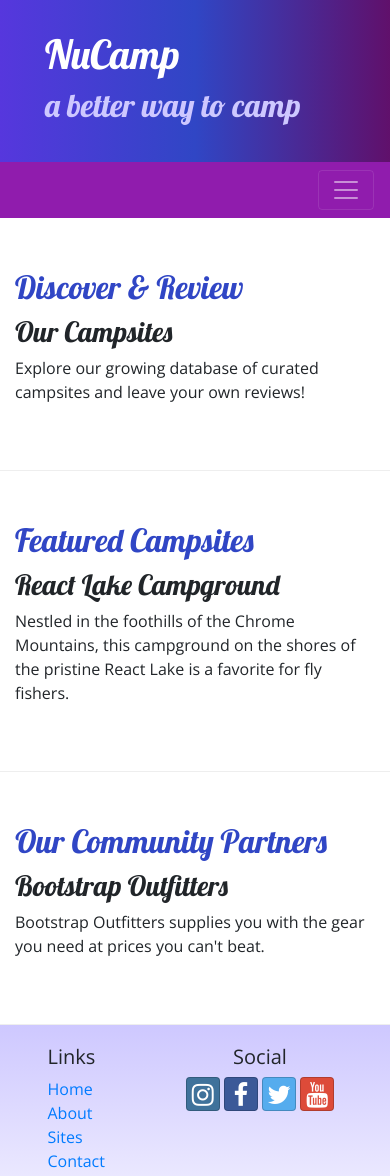
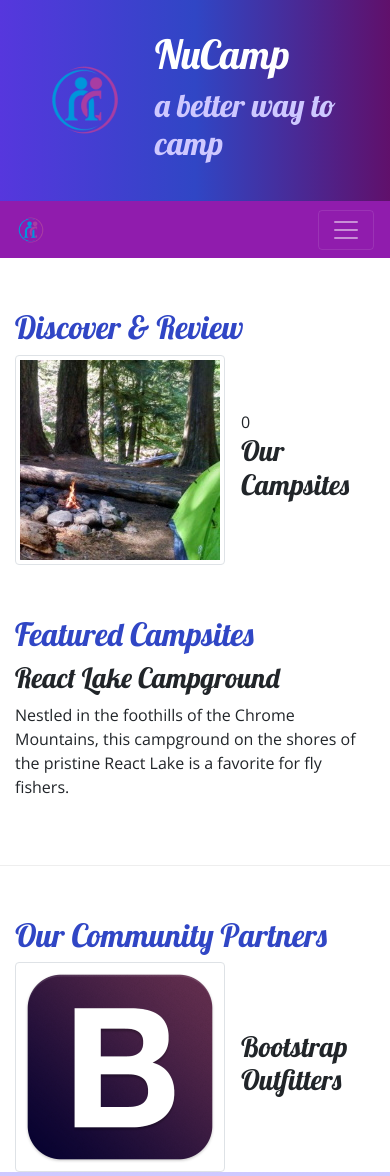
Before and after one commit to dendypat/nucamp-bootstrap, a website: page index.html in a window 390 px wide. Shown: the top 1176 px of the page. Drawn offline with nearby package versions, Linux system fonts and the light colour scheme.

Commit message:
Images and Media

```diff
--- a/index.html
+++ b/index.html
@@ -17,6 +17,9 @@
     <header class="jumbotron jumbotron-fluid">
         <div class="container">
             <div class="row">
+                <div class="col-4 col-sm-3 col-md-2 align-self-center">
+                    <img src="img/logo.png" class="img-fluid" />
+                </div>
                 <div class="col">
                     <h1>NuCamp</h1>
                     <h2>a better way to camp</h2>
@@ -26,15 +29,20 @@
     </header>
     <nav class="navbar navbar-expand-sm navbar-dark stick-top">
         <div class="container">
-            <button class="navbar-toggler ml-auto" type="button" data-toggle="collapse" data-target="#nucampNavbar">
+            <a class="navbar-brand" href="#"><img src="img/logo.png" height="30" width="30" /></a>
+            <button class="navbar-toggler" type="button" data-toggle="collapse" data-target="#nucampNavbar">
                 <span class="navbar-toggler-icon"></span>
             </button>
             <div class="collapse navbar-collapse" id="nucampNavbar">
                 <ul class="navbar-nav">
-                    <li class="nav-item active"><a class="nav-link" href="#"><i class="fa fa-home fa-lg"></i> Home</a></li>
-                    <li class="nav-item"><a class="nav-link" href="aboutus.html"><i class="fa fa-info fa-lg"></i> About</a></li>
+                    <li class="nav-item active"><a class="nav-link" href="#"><i class="fa fa-home fa-lg"></i> Home</a>
+                    </li>
+                    <li class="nav-item"><a class="nav-link" href="aboutus.html"><i class="fa fa-info fa-lg"></i>
+                            About</a></li>
                     <li class="nav-item"><a class="nav-link" href="#"><i class="fa fa-list fa-lg"></i> Sites</a></li>
-                    <li class="nav-item"><a class="nav-link" href="#"><i class="fa fa-address-card fa-lg"></i> Contact</a></li>
+                    <li class="nav-item"><a class="nav-link" href="contactus.html"><i
+                                class="fa fa-address-card fa-lg"></i>
+                            Contact</a></li>
                 </ul>
     </nav>
     <div class="container">
@@ -43,8 +51,13 @@
                 <h2 class="text-sm-right">Discover & Review</h2>
             </div>
             <div class="col">
+                <div class="media">
+                    <img class="d-flex mr-3 img-thumbnail" src="img/breadcrumb-trail-thumb.jpg"
+                        alt="Breadcrumb Trail" />
+                    <div class="media-body align-self-center">0
                         <h3>Our Campsites</h3>
-                <p>Explore our growing database of curated campsites and leave your own reviews!</p>
+                        <p class="d-none d-sm-block">Explore our growing database of curated campsites and leave your
+                            own reviews!</p>
                     </div>
                 </div>
 
@@ -54,7 +67,8 @@
                     </div>
                     <div class="col">
                         <h3>React Lake Campground</h3>
-                <p>Nestled in the foothills of the Chrome Mountains, this campground on the shores of the pristine React
+                        <p>Nestled in the foothills of the Chrome Mountains, this campground on the shores of the
+                            pristine React
                             Lake is a favorite for fly fishers.</p>
                     </div>
                 </div>
@@ -64,8 +78,14 @@
                         <h2 class="text-sm-right">Our Community Partners</h2>
                     </div>
                     <div class="col">
+                        <div class="media">
+                            <img class="d-flex mr-3 img-thumbnail" src="img/bootstrap-thumb.png"
+                                alt="Bootstrap Outfitters" />
+                            <div class="media-body align-self-center">
                                 <h3>Bootstrap Outfitters</h3>
-                <p>Bootstrap Outfitters supplies you with the gear you need at prices you can't beat.</p>
+                                <p class="d-none d-sm-block">Bootstrap Outfitters supplies you with the gear you need at
+                                    prices you can't beat.
+                                </p>
                             </div>
                         </div>
                     </div>
@@ -84,14 +104,21 @@
                                 </div>
                                 <div class="col-6 col-sm-5 text-center">
                                     <h5>Social</h5>
-                    <a class="btn btn-social-icon btn-instagram" href="http://instagram.com/"><i class="fa fa-instagram"></i></a>
-                    <a class="btn btn-social-icon btn-facebook" href="http://facebook.com/"><i class="fa fa-facebook"></i></a>
-                    <a class="btn btn-social-icon btn-twitter" href="http://twitter.com/"><i class="fa fa-twitter"></i></a>
-                    <a class="btn btn-social-icon btn-google" href="http://youtube.com/"><i class="fa fa-youtube"></i></a>
+                                    <a class="btn btn-social-icon btn-instagram" href="http://instagram.com/"><i
+                                            class="fa fa-instagram"></i></a>
+                                    <a class="btn btn-social-icon btn-facebook" href="http://facebook.com/"><i
+                                            class="fa fa-facebook"></i></a>
+                                    <a class="btn btn-social-icon btn-twitter" href="http://twitter.com/"><i
+                                            class="fa fa-twitter"></i></a>
+                                    <a class="btn btn-social-icon btn-google" href="http://youtube.com/"><i
+                                            class="fa fa-youtube"></i></a>
                                 </div>
                                 <div class="col-sm-4 text-center">
-                    <a role="button" class="btn btn-link" href="tel:+12065551234"><i class="fa fa-phone"></i> 1-206-555-1234</a><br />
-                    <a role="button" class="btn btn-link" href="mailto:campsites@nucamp.co"><i class="fa fa-envelope-o"></i> campsites@nucamp.co</a>
+                                    <a role="button" class="btn btn-link" href="tel:+12065551234"><i
+                                            class="fa fa-phone"></i>
+                                        1-206-555-1234</a><br />
+                                    <a role="button" class="btn btn-link" href="mailto:campsites@nucamp.co"><i
+                                            class="fa fa-envelope-o"></i> campsites@nucamp.co</a>
                                 </div>
                             </div>
                         </div>
```
Also changed, not shown: aboutus.html (+2 -1 lines), contactus.html (+2 -1 lines), img/bootstrap-thumb.png (added), img/breadcrumb-trail-thumb.jpg (added), img/breadcrumb-trail.jpg (added), img/chrome-river-thumb.jpg (added), img/chrome-river.jpg (added), img/logo.png (added), img/react-lake-thumb.jpg (added), img/react-lake.jpg (added). Lines whose indentation alone changed are shown as unchanged.
